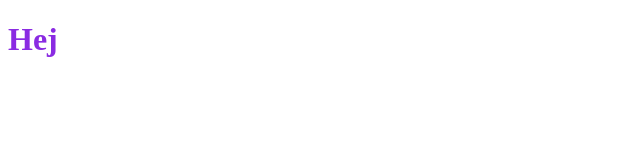
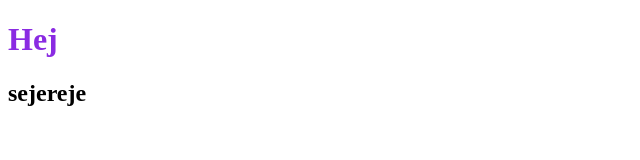
Before and after one commit to EPL01/git-test, a plain HTML site: page index.html in a window 1280 px wide. Shown: the whole page, without its empty margins (0-640 px from the left). Drawn offline with Linux system fonts and the light colour scheme.

Commit message:
tilføjet h2

```diff
--- a/index.html
+++ b/index.html
@@ -11,6 +11,7 @@
 <body>
 
     <h1> Hej</h1>
+    <h2>sejereje</h2>
 
 </body>
 
```
